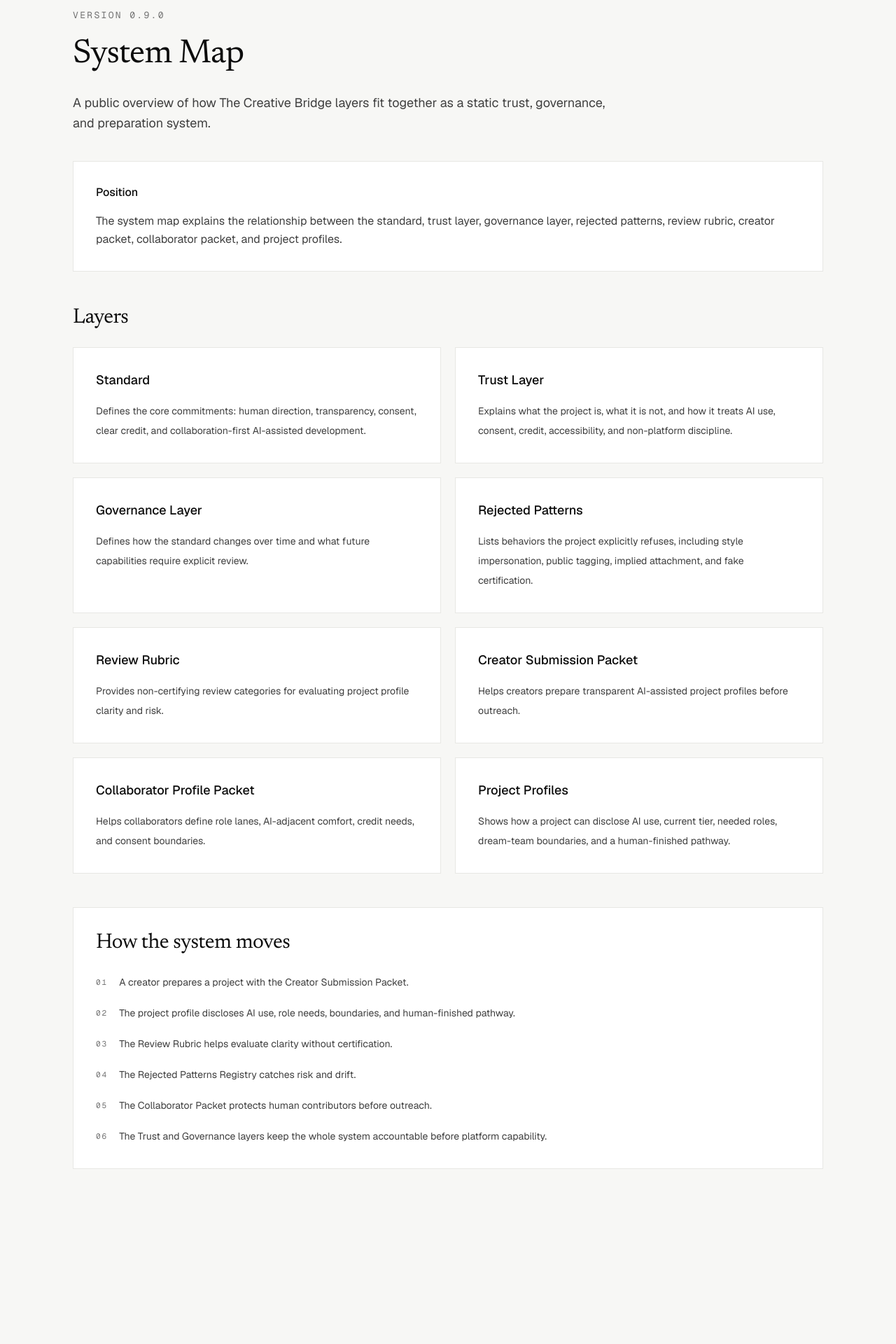
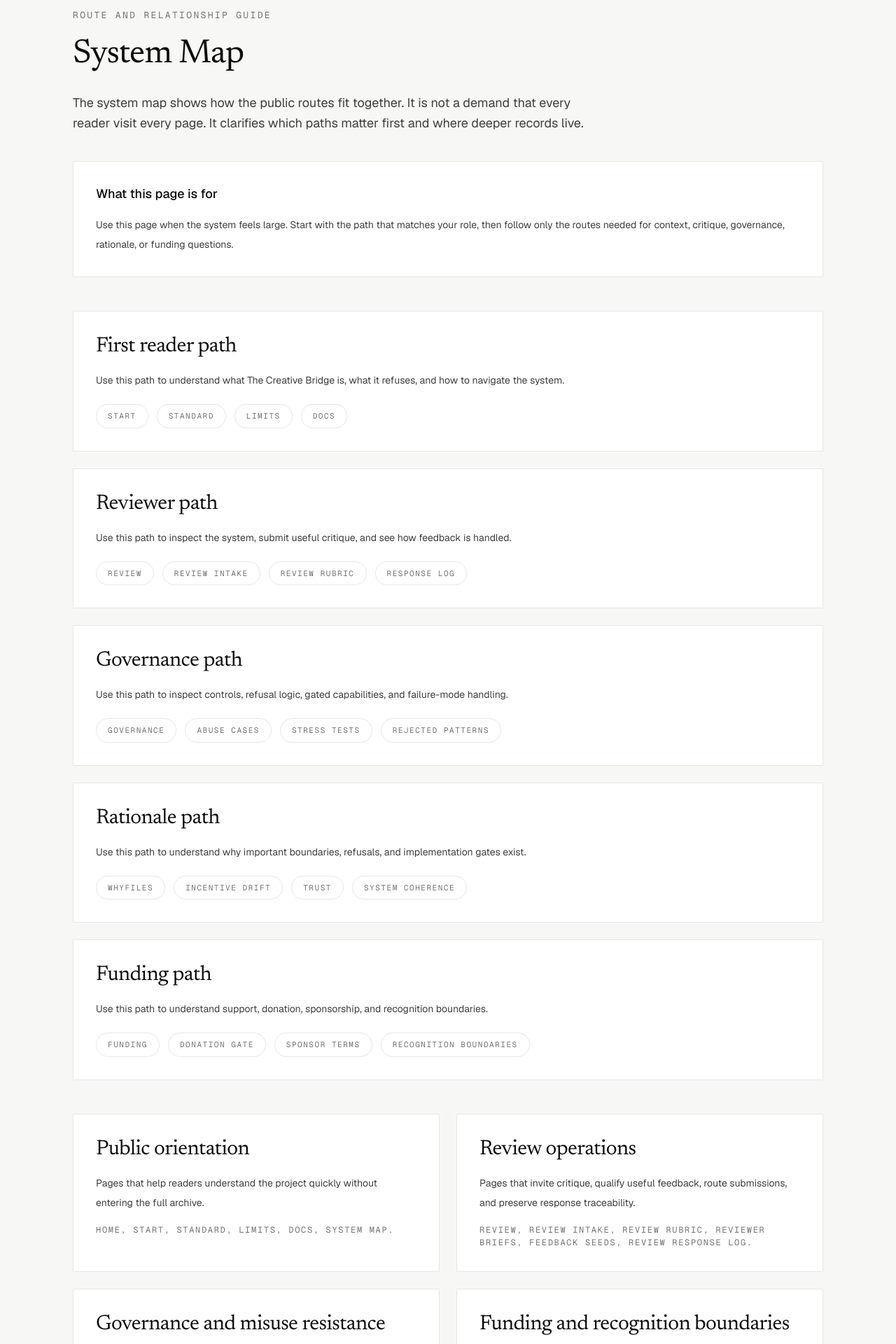
Before and after one commit to zacharymplace/creative-bridge, a Next.js app: page /system-map in a window 1280 px wide. Shown: the part 100-2020 px from the top of the page at 70% size. Before the commit the page ends 1882 px from the top, so only its background shows below. Built offline with nearby package versions, Linux system fonts and the light colour scheme.

Commit message:
Refine system map for readers

```diff
--- a/package.json
+++ b/package.json
@@ -1,6 +1,6 @@
 {
   "name": "creative-bridge",
-  "version": "3.38.0",
+  "version": "3.39.0",
   "private": true,
   "scripts": {
     "prebuild": "node scripts/sync-public-assets.mjs",
--- a/scripts/qa-static-export.mjs
+++ b/scripts/qa-static-export.mjs
@@ -97,6 +97,8 @@ const requiredFiles = [
   "docs/releases/v3.36.0.md",
   "docs/releases/v3.37.0.md",
   "docs/releases/v3.38.0.md",
+  "docs/releases/v3.39.0.md",
+  "docs/system/system-map-reader-pass.md",
   "docs/system/trust-page-reader-pass.md",
   "docs/system/launch-copy-reader-pass.md",
   "docs/system/submit-page-reader-pass.md",
--- a/scripts/sync-public-assets.mjs
+++ b/scripts/sync-public-assets.mjs
@@ -89,6 +89,8 @@ const markdownFiles = [
   "releases/v3.36.0.md",
   "releases/v3.37.0.md",
   "releases/v3.38.0.md",
+  "releases/v3.39.0.md",
+  "system/system-map-reader-pass.md",
   "system/trust-page-reader-pass.md",
   "system/launch-copy-reader-pass.md",
   "system/submit-page-reader-pass.md",
--- a/src/app/system-map/page.tsx
+++ b/src/app/system-map/page.tsx
@@ -1,71 +1,212 @@
 import Link from "next/link";
 
-import { systemMap } from "@/content/system-map/system-map";
+const primaryPaths = [
+  {
+    title: "First reader path",
+    description:
+      "Use this path to understand what The Creative Bridge is, what it refuses, and how to navigate the system.",
+    links: [
+      { label: "Start", href: "/start" },
+      { label: "Standard", href: "/standard" },
+      { label: "Limits", href: "/limits" },
+      { label: "Docs", href: "/docs" },
+    ],
+  },
+  {
+    title: "Reviewer path",
+    description:
+      "Use this path to inspect the system, submit useful critique, and see how feedback is handled.",
+    links: [
+      { label: "Review", href: "/review" },
+      { label: "Review Intake", href: "/review-intake" },
+      { label: "Review Rubric", href: "/review-rubric" },
+      { label: "Response Log", href: "/review-response-log" },
+    ],
+  },
+  {
+    title: "Governance path",
+    description:
+      "Use this path to inspect controls, refusal logic, gated capabilities, and failure-mode handling.",
+    links: [
+      { label: "Governance", href: "/governance" },
+      { label: "Abuse Cases", href: "/abuse-cases" },
+      { label: "Stress Tests", href: "/stress-tests" },
+      { label: "Rejected Patterns", href: "/rejected-patterns" },
+    ],
+  },
+  {
+    title: "Rationale path",
+    description:
+      "Use this path to understand why important boundaries, refusals, and implementation gates exist.",
+    links: [
+      { label: "Whyfiles", href: "/whyfiles" },
+      { label: "Incentive Drift", href: "/incentive-drift" },
+      { label: "Trust", href: "/trust" },
+      { label: "System Coherence", href: "/system-coherence" },
+    ],
+  },
+  {
+    title: "Funding path",
+    description:
+      "Use this path to understand support, donation, sponsorship, and recognition boundaries.",
+    links: [
+      { label: "Funding", href: "/funding" },
+      { label: "Donation Gate", href: "/donation-gate" },
+      { label: "Sponsor Terms", href: "/sponsor-terms" },
+      { label: "Recognition Boundaries", href: "/recognition-boundaries" },
+    ],
+  },
+];
+
+const systemLanes = [
+  {
+    title: "Public orientation",
+    description:
+      "Pages that help readers understand the project quickly without entering the full archive.",
+    examples: "Home, Start, Standard, Limits, Docs, System Map.",
+  },
+  {
+    title: "Review operations",
+    description:
+      "Pages that invite critique, qualify useful feedback, route submissions, and preserve response traceability.",
+    examples:
+      "Review, Review Intake, Review Rubric, Reviewer Briefs, Feedback Seeds, Review Response Log.",
+  },
+  {
+    title: "Governance and misuse resistance",
+    description:
+      "Pages that prevent premature authority, platform drift, endorsement laundering, or unsafe implementation.",
+    examples:
+      "Governance, Abuse Cases, Stress Tests, Incentive Drift, Rejected Patterns, Whyfiles.",
+  },
+  {
+    title: "Funding and recognition boundaries",
+    description:
+      "Pages that separate support from influence, approval, priority, public standing, or governance control.",
+    examples:
+      "Funding, Donation Readiness, Donation Gate, Donation Staging, Sponsor Terms, Recognition Boundaries.",
+  },
+];
+
+const gatedArchiveRules = [
+  "Deep pages may stay public for traceability without becoming primary navigation.",
+  "Donation, sponsorship, and support mechanics remain gated until readiness and risk acceptance are explicit.",
+  "Rejected patterns should remain visible enough to prevent repeated unsafe proposals.",
+  "Release notes and reader passes document how the system changes over time.",
+];
+
+const escalationPaths = [
+  { label: "Start", href: "/start" },
+  { label: "Docs", href: "/docs" },
+  { label: "System Coherence", href: "/system-coherence" },
+  { label: "Governance", href: "/governance" },
+  { label: "Review", href: "/review" },
+  { label: "Whyfiles", href: "/whyfiles" },
+];
 
 export default function SystemMapPage() {
   return (
     <main>
       <section className="cb-container cb-section-y">
         <p className="font-mono text-[13px] uppercase tracking-[0.18em] text-[var(--cb-muted)]">
-          Version {systemMap.version}
+          Route and relationship guide
         </p>
 
         <h1 className="cb-display mt-4 max-w-4xl text-4xl tracking-tight text-[var(--cb-ink)] sm:text-5xl sm:leading-tight">
-          {systemMap.title}
+          System Map
         </h1>
 
         <p className="mt-6 max-w-3xl text-lg leading-relaxed text-[var(--cb-body)]">
-          {systemMap.summary}
+          The system map shows how the public routes fit together. It is not a
+          demand that every reader visit every page. It clarifies which paths
+          matter first and where deeper records live.
         </p>
 
-        <div className="mt-10 border border-[var(--cb-border)] bg-[var(--cb-surface)] p-6 sm:p-8">
-          <h2 className="text-base font-medium text-[var(--cb-ink)]">
-            Position
+        <section className="mt-10 border border-[var(--cb-border)] bg-[var(--cb-surface)] p-6 sm:p-8">
+          <h2 className="text-lg font-medium text-[var(--cb-ink)]">
+            What this page is for
           </h2>
-          <p className="mt-4 text-base leading-relaxed text-[var(--cb-body)]">
-            {systemMap.position}
+          <p className="mt-4 text-sm leading-7 text-[var(--cb-body)]">
+            Use this page when the system feels large. Start with the path that
+            matches your role, then follow only the routes needed for context,
+            critique, governance, rationale, or funding questions.
           </p>
-        </div>
+        </section>
 
-        <section className="mt-12">
-          <h2 className="cb-display text-3xl text-[var(--cb-ink)]">
-            Layers
-          </h2>
-
-          <div className="mt-6 grid gap-5 md:grid-cols-2">
-            {systemMap.layers.map((layer) => (
+        <section className="mt-12 grid gap-6">
+          {primaryPaths.map((path) => (
             <article
-                key={layer.title}
+              key={path.title}
               className="border border-[var(--cb-border)] bg-[var(--cb-surface)] p-6 sm:p-8"
             >
-                <h3 className="text-lg font-medium text-[var(--cb-ink)]">
-                  <Link href={layer.href} className="underline-offset-4 hover:underline">
-                    {layer.title}
+              <h2 className="cb-display text-3xl text-[var(--cb-ink)]">
+                {path.title}
+              </h2>
+              <p className="mt-4 text-sm leading-7 text-[var(--cb-body)]">
+                {path.description}
+              </p>
+
+              <div className="mt-5 flex flex-wrap gap-3">
+                {path.links.map((item) => (
+                  <Link
+                    key={item.href}
+                    href={item.href}
+                    className="rounded-full border border-[var(--cb-border)] bg-white px-4 py-2 font-mono text-[11px] uppercase tracking-[0.14em] text-[var(--cb-muted)] underline-offset-4 hover:underline"
+                  >
+                    {item.label}
                   </Link>
-                </h3>
+                ))}
+              </div>
+            </article>
+          ))}
+        </section>
+
+        <section className="mt-12 grid gap-6 lg:grid-cols-2">
+          {systemLanes.map((lane) => (
+            <article
+              key={lane.title}
+              className="border border-[var(--cb-border)] bg-[var(--cb-surface)] p-6 sm:p-8"
+            >
+              <h2 className="cb-display text-3xl text-[var(--cb-ink)]">
+                {lane.title}
+              </h2>
               <p className="mt-4 text-sm leading-7 text-[var(--cb-body)]">
-                  {layer.role}
+                {lane.description}
+              </p>
+              <p className="mt-4 font-mono text-[12px] uppercase tracking-[0.14em] text-[var(--cb-muted)]">
+                {lane.examples}
               </p>
             </article>
           ))}
-          </div>
         </section>
 
         <section className="mt-12 border border-[var(--cb-border)] bg-[var(--cb-surface)] p-6 sm:p-8">
           <h2 className="cb-display text-3xl text-[var(--cb-ink)]">
-            How the system moves
+            Gated and archive areas
+          </h2>
+          <ul className="mt-6 space-y-4 text-sm leading-7 text-[var(--cb-body)]">
+            {gatedArchiveRules.map((item) => (
+              <li key={item}>— {item}</li>
+            ))}
+          </ul>
+        </section>
+
+        <section className="mt-12 border-t border-[var(--cb-border)] pt-8">
+          <h2 className="font-mono text-[12px] uppercase tracking-[0.2em] text-[var(--cb-muted)]">
+            Escalate to
           </h2>
 
-          <ol className="mt-6 space-y-4 text-sm leading-7 text-[var(--cb-body)]">
-            {systemMap.flow.map((item, index) => (
-              <li key={item} className="flex gap-4">
-                <span className="font-mono text-[11px] uppercase tracking-[0.18em] text-[var(--cb-muted)]">
-                  {String(index + 1).padStart(2, "0")}
-                </span>
-                <span>{item}</span>
-              </li>
+          <div className="mt-5 flex flex-wrap gap-3">
+            {escalationPaths.map((item) => (
+              <Link
+                key={item.href}
+                href={item.href}
+                className="rounded-full border border-[var(--cb-border)] bg-white px-4 py-2 font-mono text-[11px] uppercase tracking-[0.14em] text-[var(--cb-muted)] underline-offset-4 hover:underline"
+              >
+                {item.label}
+              </Link>
             ))}
-          </ol>
+          </div>
         </section>
       </section>
     </main>
```
Also changed, not shown: 2 other files (tests, documents, lock files or other folders). Lines whose indentation alone changed are shown as unchanged.
